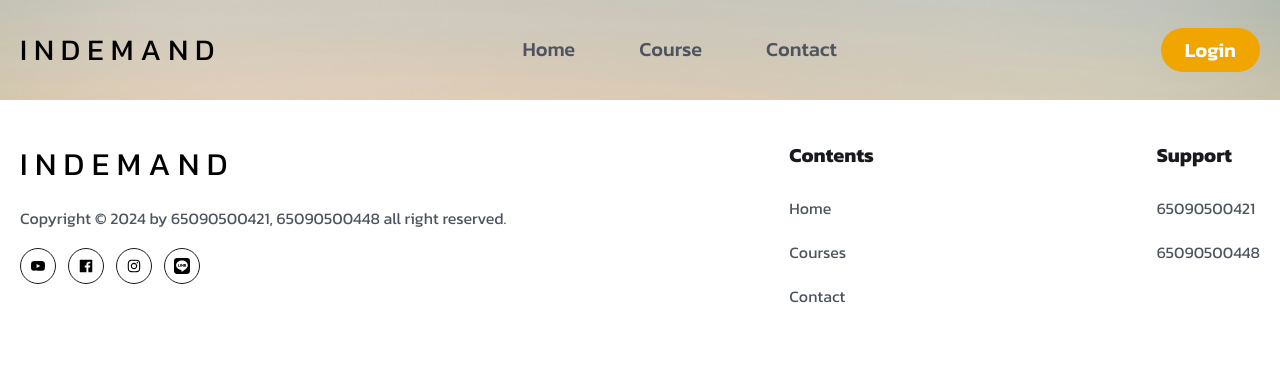
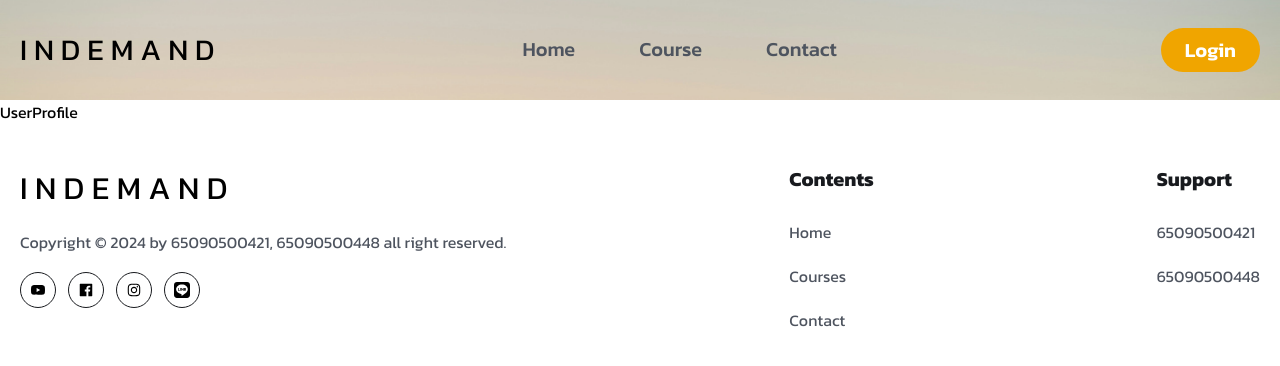
Before and after one commit to phuparu/indemand, a React (Vite) app in the folder Frontend/: page /user/profile in a window 1280 px wide. Shown: the top 366 px of the page. Built offline with nearby package versions, Linux system fonts and the light colour scheme.

Commit message:
User Profile

```diff
--- /dev/null
+++ b/Frontend/src/pages/profile/UserProfile.jsx
@@ -0,0 +1,7 @@
+import React from "react";
+
+const UserProfile = () => {
+  return <div>UserProfile</div>;
+};
+
+export default UserProfile;
--- a/Frontend/src/routes/Router.jsx
+++ b/Frontend/src/routes/Router.jsx
@@ -11,6 +11,7 @@ import Contact from "../pages/Contact";
 
 import { Routes, Route } from "react-router-dom";
 import TutorTime from "../pages/Tutor/TutorTime";
+import UserProfile from "../pages/profile/UserProfile";
 
 const Router = () => {
   return (
@@ -23,6 +24,7 @@ const Router = () => {
       <Route path="/register" element={<Signup />} />
       <Route path="/contact" element={<Contact />} />
       <Route path="/tutor/time" element={<TutorTime />} />
+      <Route path="/user/profile" element={<UserProfile />} />
     </Routes>
   );
 };
```
